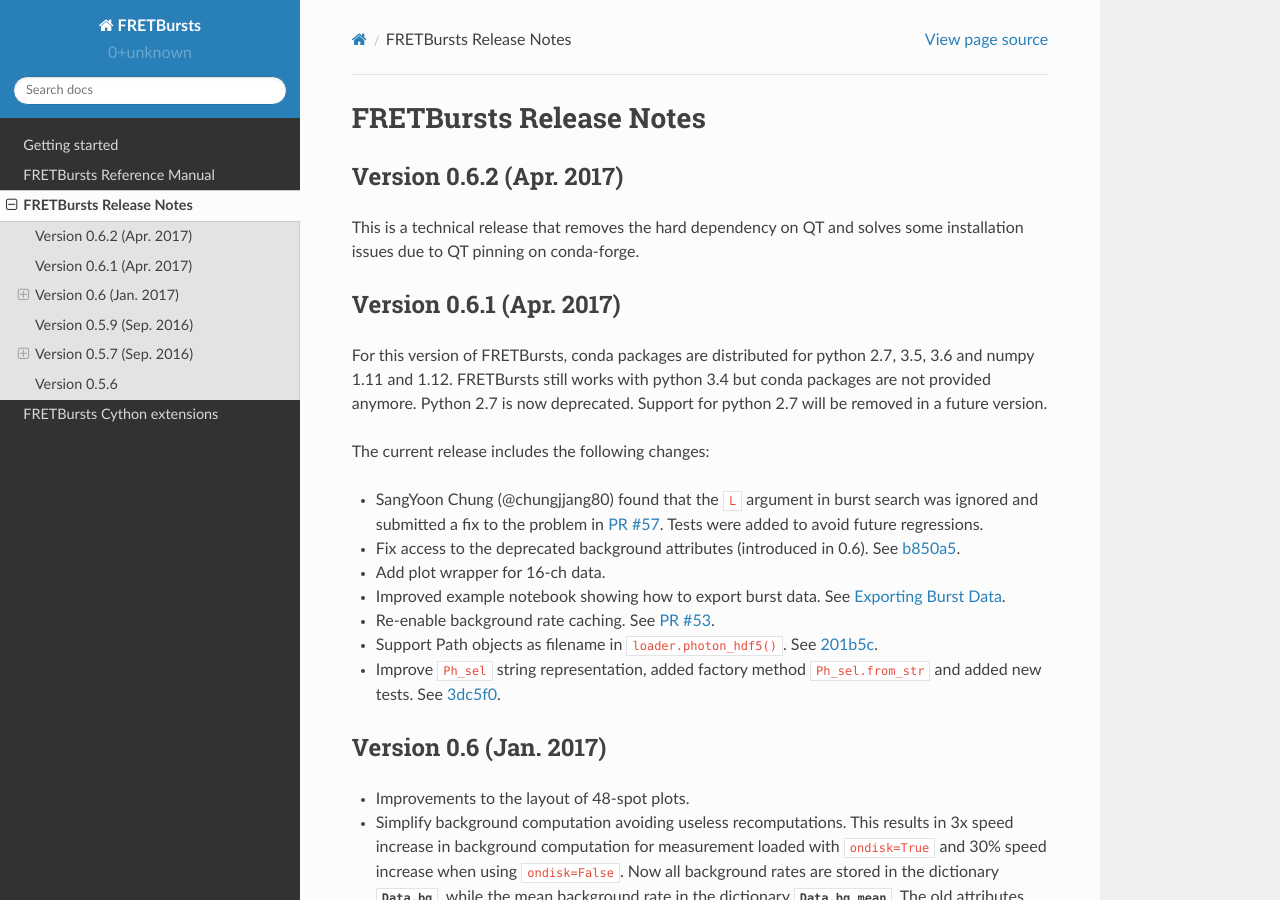
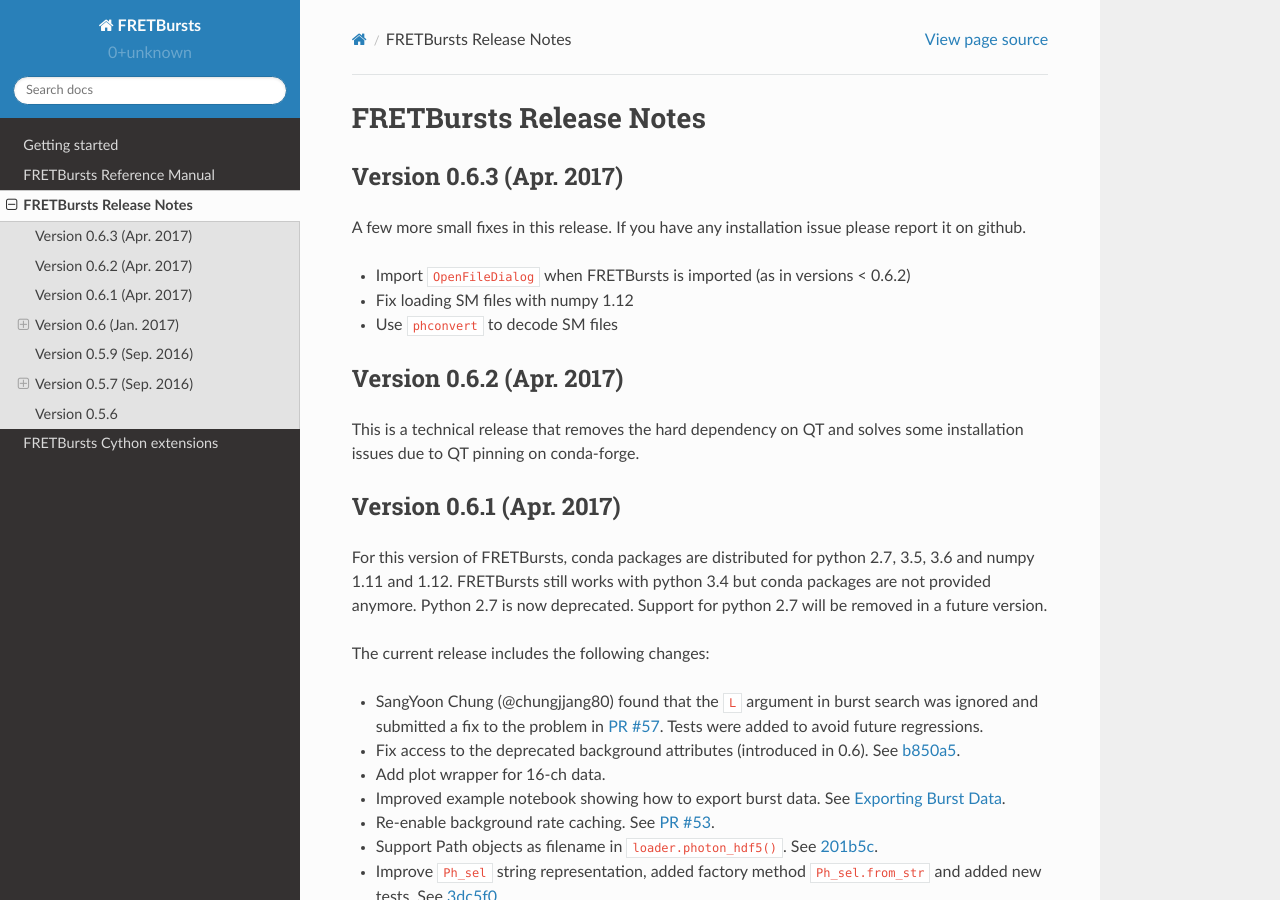
Before and after one commit to tritemio/FRETBursts, a Sphinx documentation site: the page built from docs/source/releasenotes.rst, in a window 1280 px wide and 900 px high. Built offline with Sphinx 7.4.7 and the Read the Docs theme 2.0.0, drawn with Linux system fonts in a browser that asks for light colours; the version number could not be read and is left out.

Commit message:
DOC: update release notes

```diff
--- a/docs/source/releasenotes.rst
+++ b/docs/source/releasenotes.rst
@@ -1,5 +1,16 @@
 FRETBursts Release Notes
 ========================
+
+Version 0.6.3 (Apr. 2017)
+--------------------------
+
+A few more small fixes in this release. If you have any installation
+issue please report it on github.
+
+- Import `OpenFileDialog` when FRETBursts is imported (as in versions < 0.6.2)
+- Fix loading SM files with numpy 1.12
+- Use `phconvert` to decode SM files
+
 
 Version 0.6.2 (Apr. 2017)
 --------------------------
```
Also changed, not shown: README.md (+1 -1 lines).
